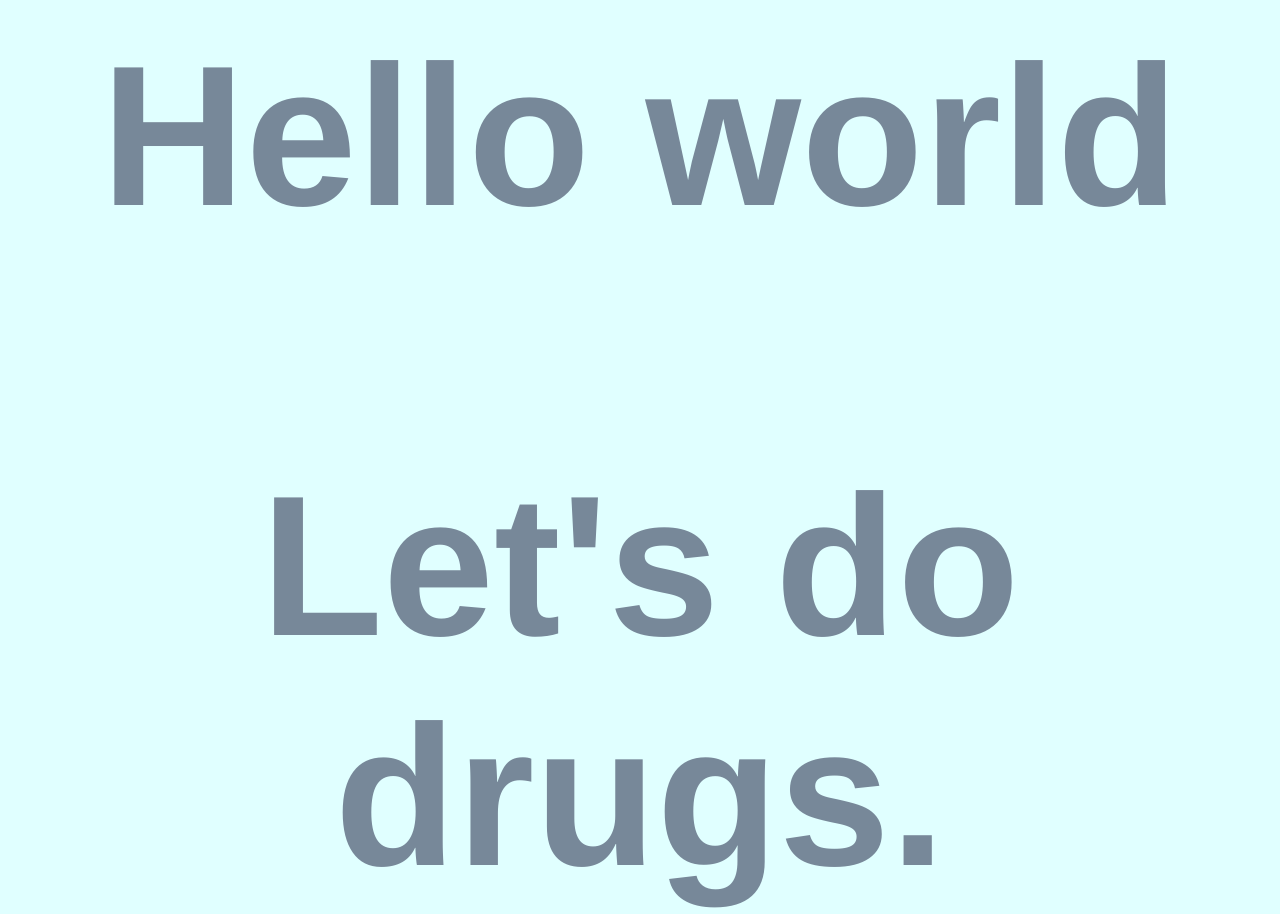
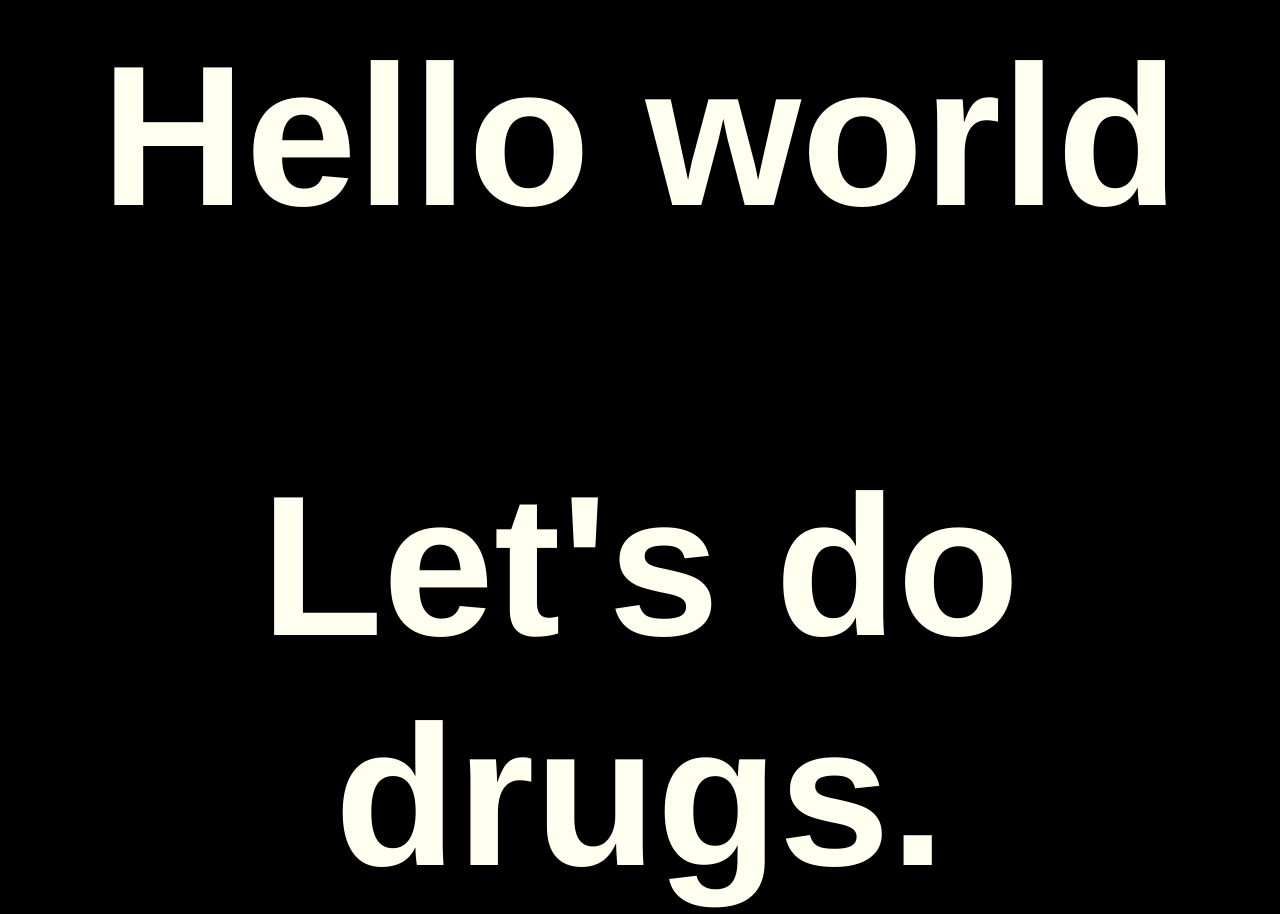
Before and after one commit to IhopeIcanchangethis1/ihopeicanchangethis1.github.io, a plain HTML site: page index.html in a window 1280 px wide. Shown: the part 179-1093 px from the top of the page. Drawn offline with Linux system fonts and the light colour scheme.

Commit message:
Update index.html

```diff
--- a/index.html
+++ b/index.html
@@ -3,15 +3,16 @@
 <body>
 <style>
 p {
-  color: LightSlateGray;
+  color: ivory;
   text-align: center;
   font-size: 200px;
   font-family: Helvetica, sans-serif;
   font-weight: bold;
+  margin-bottom: 30px;
 
 }
 body {
-  background-color: LightCyan;
+  background-color: black;
 }
 </style>
 <p>Hello world</p>
```
